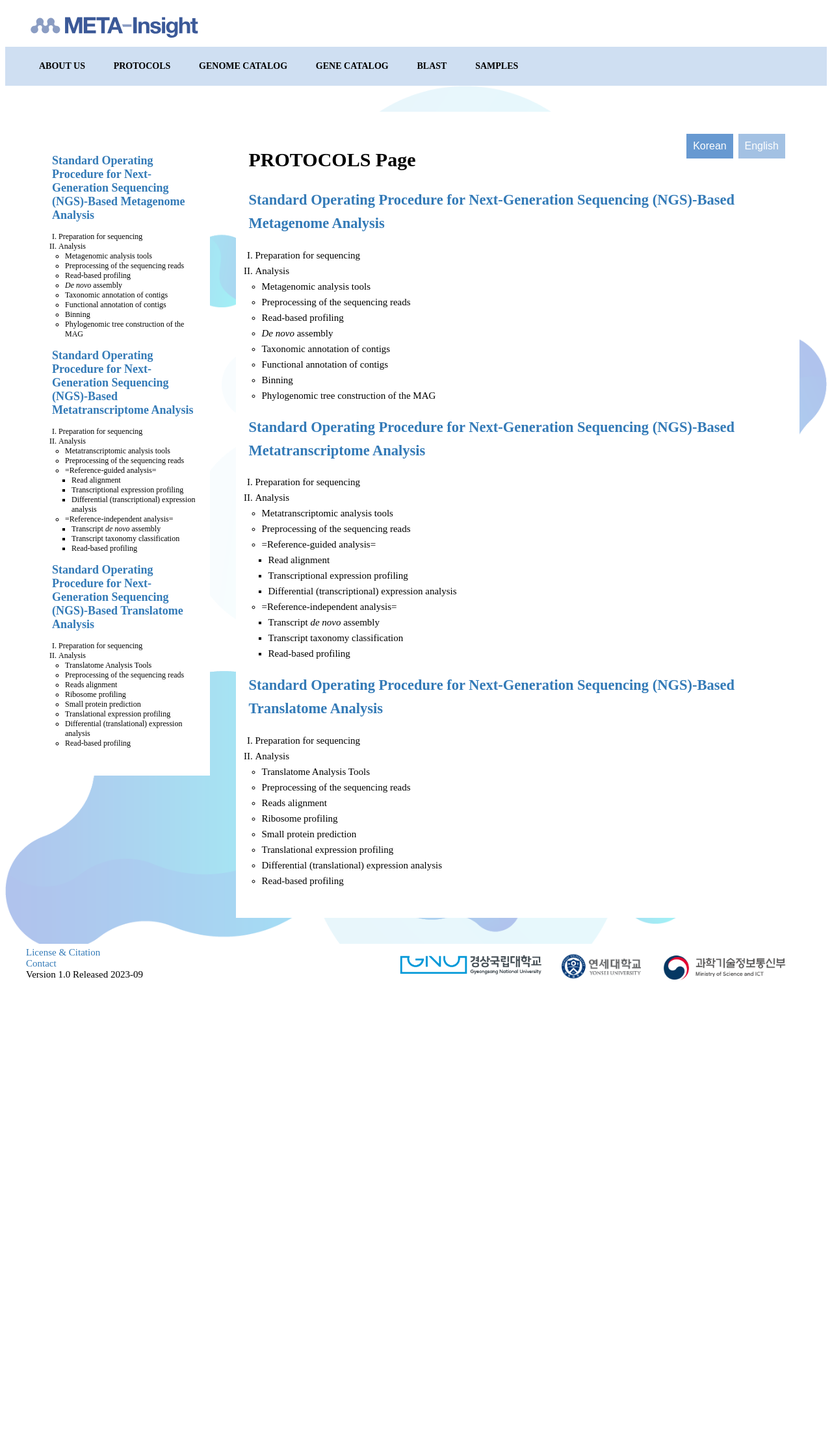
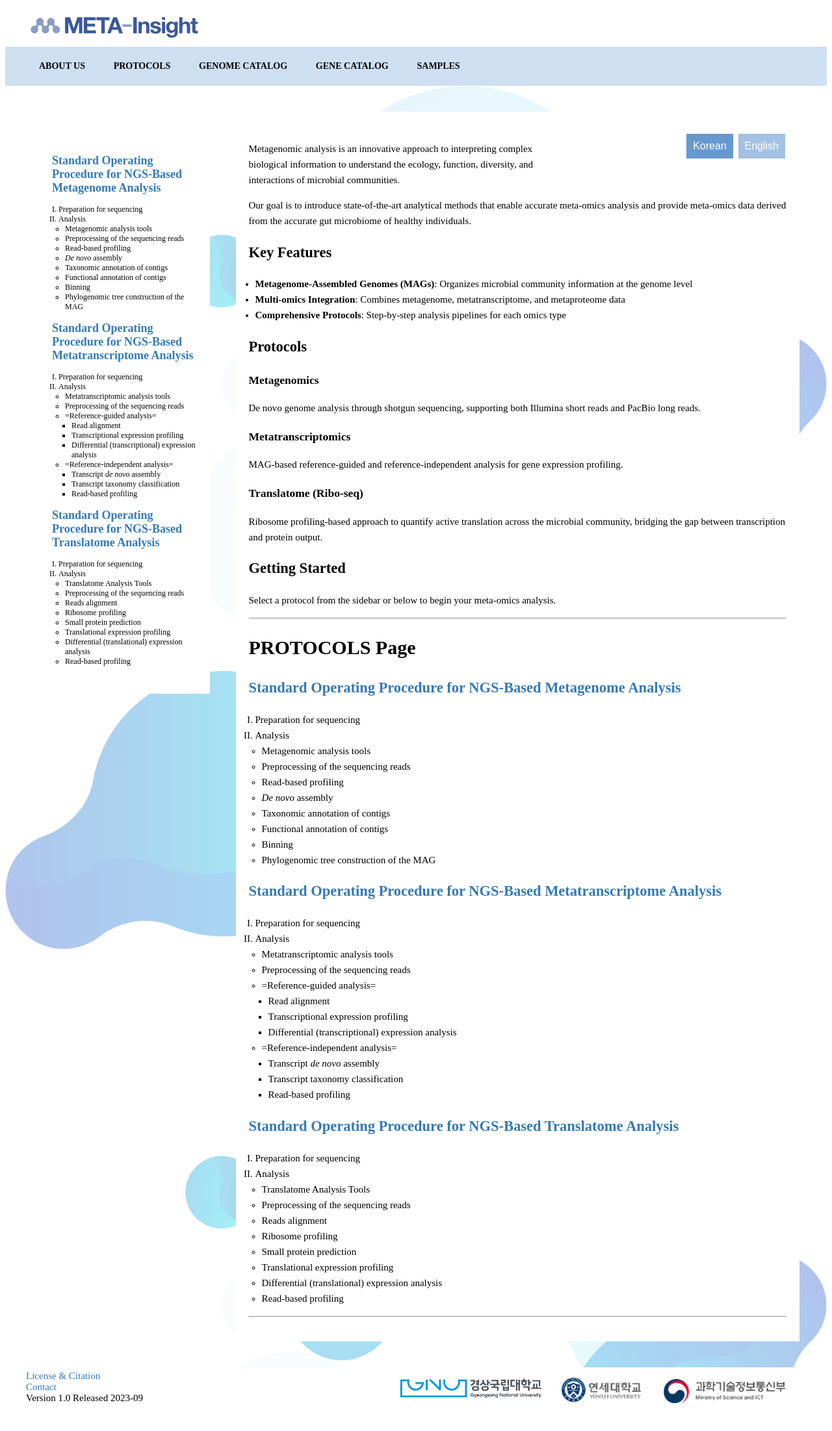
Before and after one commit to sujin9819/django_web, a Django app: template SOP/templates/SOP/PROTOCOL_en.html in a window 1280 px wide. Shown: the whole page at 65% size. Before the commit the page ends 1509 px from the top, so only its background shows below. Run offline with Django 3.2, Linux system fonts and the light colour scheme; the template is opened without the code that fills it, so the values that code supplies are empty; some libraries are stand-ins or nearby versions.

Commit message:
add commit v0811

```diff
--- a/SOP/templates/SOP/PROTOCOL_en.html
+++ b/SOP/templates/SOP/PROTOCOL_en.html
@@ -4,9 +4,40 @@
     <button class="button" onclick="location.href='/PROTOCOL/ko'"> Korean </button>
     <button class="button  disabled">English</button>
 </div>
+
+<p>Metagenomic analysis is an innovative approach to interpreting complex biological information to understand the ecology, function, diversity, and interactions of microbial communities.</p>
+<p>Our goal is to introduce state-of-the-art analytical methods that enable accurate meta-omics analysis and provide meta-omics data derived from the accurate gut microbiome of healthy individuals.</p>
+
+				<h2 id="key-features">
+					Key Features
+				</h2><ul>
+<li><strong>Metagenome-Assembled Genomes (MAGs)</strong>: Organizes microbial community information at the genome level</li>
+<li><strong>Multi-omics Integration</strong>: Combines metagenome, metatranscriptome, and metaproteome data</li>
+<li><strong>Comprehensive Protocols</strong>: Step-by-step analysis pipelines for each omics type</li>
+</ul>
+
+				<h2 id="protocols">
+					Protocols
+				</h2>
+				<h3 id="metagenomics">
+					Metagenomics
+				</h3><p>De novo genome analysis through shotgun sequencing, supporting both Illumina short reads and PacBio long reads.</p>
+
+				<h3 id="metatranscriptomics">
+					Metatranscriptomics
+				</h3><p>MAG-based reference-guided and reference-independent analysis for gene expression profiling.</p>
+
+				<h3 id="translatome-ribo-seq">
+					Translatome (Ribo-seq)
+				</h3><p>Ribosome profiling-based approach to quantify active translation across the microbial community, bridging the gap between transcription and protein output.</p>
+
+				<h2 id="getting-started">
+					Getting Started
+				</h2><p>Select a protocol from the sidebar or below to begin your meta-omics analysis.</p>
+<hr>
 <h1>PROTOCOLS Page</h1>
-
 {% include 'SOP/Protocol_nav.html' %}
+<hr>
 
 
 {% endblock %}
--- a/SOP/templates/SOP/Protocol_base_en.html
+++ b/SOP/templates/SOP/Protocol_base_en.html
@@ -32,7 +32,6 @@
                     <a href="/PROTOCOL">PROTOCOLS</a>
                     <a href="/Genome">GENOME CATALOG</a>
                     <a href="/Gene">GENE CATALOG</a>
-                    <a href="https://blast.ncbi.nlm.nih.gov/Blast.cgi" target="_blank" rel="noopener">BLAST</a>
                     <a href="/Samples">SAMPLES</a>
                 </nav>
             </div>
--- a/SOP/templates/SOP/Protocol_base_ko.html
+++ b/SOP/templates/SOP/Protocol_base_ko.html
@@ -32,7 +32,6 @@
                     <a href="/PROTOCOL">PROTOCOLS</a>
                     <a href="/Genome">GENOME CATALOG</a>
                     <a href="/Gene">GENE CATALOG</a>
-                    <a href="https://blast.ncbi.nlm.nih.gov/Blast.cgi" target="_blank" rel="noopener">BLAST</a>
                     <a href="/Samples">SAMPLES</a>
                 </nav>
             </div>
--- a/SOP/templates/SOP/Protocol_nav.html
+++ b/SOP/templates/SOP/Protocol_nav.html
@@ -1,5 +1,5 @@
 <!-- navigation.html -->
-<h2><a href="/PROTOCOL/en/DNA/Introduction">Standard Operating Procedure for Next-Generation Sequencing (NGS)-Based Metagenome Analysis</a></h2>
+<h2><a href="/PROTOCOL/en/DNA/Introduction">Standard Operating Procedure for NGS-Based Metagenome Analysis</a></h2>
 <ol type="I">
     <li><a href="/PROTOCOL/en/DNA/Preparation for sequencing">Preparation for sequencing</a>
     </li>
@@ -32,7 +32,7 @@
         </ul>
     </li>
 </ol>
-<h2><a href="/PROTOCOL/en/RNA/Introduction">Standard Operating Procedure for Next-Generation Sequencing (NGS)-Based Metatranscriptome Analysis</a></h2>
+<h2><a href="/PROTOCOL/en/RNA/Introduction">Standard Operating Procedure for NGS-Based Metatranscriptome Analysis</a></h2>
 <ol type="I">
     <li><a href="/PROTOCOL/en/RNA/Sequencing">Preparation for sequencing</a>
     </li>
@@ -75,7 +75,7 @@
     </ul>
     </li>
 </ol>
-<h2><a href="/PROTOCOL/en/Ribo/Introduction">Standard Operating Procedure for Next-Generation Sequencing (NGS)-Based Translatome Analysis</a></h2>
+<h2><a href="/PROTOCOL/en/Ribo/Introduction">Standard Operating Procedure for NGS-Based Translatome Analysis</a></h2>
 <ol type="I">
     <li><a href="/PROTOCOL/en/Ribo/Sequencing">Preparation for sequencing</a>
     </li>
--- a/blog/templates/blog/base.html
+++ b/blog/templates/blog/base.html
@@ -30,7 +30,6 @@
                     <a href="/PROTOCOL">PROTOCOLS</a>
                     <a href="/Genome">GENOME CATALOG</a>
                     <a href="/Gene">GENE CATALOG</a>
-                    <a href="https://blast.ncbi.nlm.nih.gov/Blast.cgi" target="_blank" rel="noopener">BLAST</a>
                     <a href="/Samples">SAMPLES</a>
                 </nav>
             </div>
--- a/blog/templates/blog/index.html
+++ b/blog/templates/blog/index.html
@@ -30,7 +30,6 @@
                     <a href="PROTOCOL">PROTOCOLS</a>
                     <a href="Genome">GENOME CATALOG</a>
                     <a href="Gene">GENE CATALOG</a>
-                    <a href="https://blast.ncbi.nlm.nih.gov/Blast.cgi" target="_blank" rel="noopener">BLAST</a>
                     <a href="Samples">SAMPLES</a>
                 </nav>
             </div>
```
